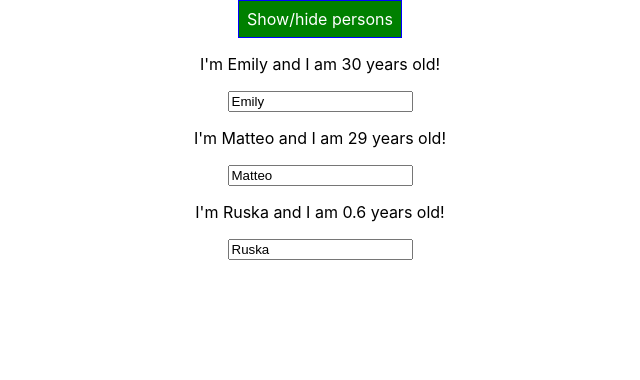
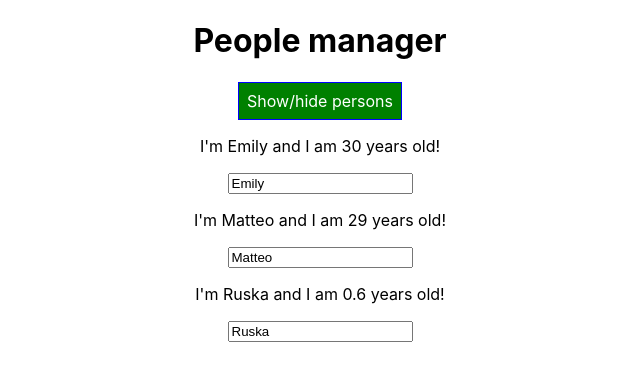
Before and after one commit to emilymeroni/reactTraining, a React (Create React App) app in the folder react-complete-guide/: page / in a window 1280 px wide. Shown: the top 380 px of the page, without its empty margins (320-960 px from the left). Built offline with nearby package versions, Linux system fonts and the light colour scheme.

Commit message:
component lifecycle creation

```diff
--- a/react-complete-guide/src/components/Cockpit/Cockpit.js
+++ b/react-complete-guide/src/components/Cockpit/Cockpit.js
@@ -5,6 +5,7 @@ const cockpit = (props) => {
   return (
     <div>
       <div className={classes.Cockpit}>
+      <h1>{props.title}</h1>
         {/* onClick needs to be uppercase */}
         <button onClick={props.clicked}>Show/hide persons</button>
       </div>
--- a/react-complete-guide/src/components/Persons/Person/Person.js
+++ b/react-complete-guide/src/components/Persons/Person/Person.js
@@ -1,6 +1,7 @@
 import React from 'react';
 
 const person = (props) => {
+  console.log('[Person.js] render');
   return (
     <div>
       <p onClick={props.click}>I'm {props.name} and I am {props.age} years old!</p>
--- a/react-complete-guide/src/components/Persons/Persons.js
+++ b/react-complete-guide/src/components/Persons/Persons.js
@@ -1,13 +1,16 @@
 import React from 'react';
 import Person from './Person/Person';
 
-const persons = (props) => props.persons.map((person, index) => {
-  return <Person
-    click={() => props.clicked(index)}
-    name={person.name}
-    age={person.age}
-    key={person.id}
-    changed={(event) => props.changed(event, person.id)} />
-});
+const persons = (props) => {
+  console.log('[Persons.js] render');
+  return props.persons.map((person, index) => {
+    return (<Person
+      click={() => props.clicked(index)}
+      name={person.name}
+      age={person.age}
+      key={person.id}
+      changed={(event) => props.changed(event, person.id)} />);
+  });
+};
 
 export default persons;
--- a/react-complete-guide/src/containers/App.js
+++ b/react-complete-guide/src/containers/App.js
@@ -4,7 +4,24 @@ import Persons from '../components/Persons/Persons'
 import Cockpit from '../components/Cockpit/Cockpit';
 
 class App extends Component {
-  // it is a reserved word
+  constructor(props) {
+    super(props);
+    console.log('[App.js] constructor');
+    // the state could also be set in here
+    // this.state = {}
+  }
+
+  // not used to often..
+  static getDerivedStateFromProps(props, state) {
+    console.log('[App.js] getDerivedStateFromProps');
+    console.log(props);
+    return state;
+  }
+
+  componentDidMount() {
+    console.log('[App.js] componentDidMount');
+  }
+
   state = {
     persons: [
       { id: 'id1', name: 'Emily', age: 30 },
@@ -47,6 +64,7 @@ class App extends Component {
   }
 
   render() {
+    console.log('[App.js] render');
     let persons = null;
 
     if (this.state.showPersons) {
@@ -60,7 +78,10 @@ class App extends Component {
 
     return (
       <div className={classes.App}>
-        <Cockpit clicked={this.togglePersonsHandler} />
+        <Cockpit
+        title={this.props.title}
+        clicked={this.togglePersonsHandler}
+        />
           {persons}
       </div>
     );
--- a/react-complete-guide/src/index.js
+++ b/react-complete-guide/src/index.js
@@ -4,7 +4,7 @@ import './index.css';
 import App from './containers/App';
 import * as serviceWorker from './serviceWorker';
 
-ReactDOM.render(<App />, document.getElementById('root'));
+ReactDOM.render(<App title='People manager'/>, document.getElementById('root'));
 
 // If you want your app to work offline and load faster, you can change
 // unregister() to register() below. Note this comes with some pitfalls.
```
Also changed, not shown: 1 other file (tests, documents, lock files or other folders).
